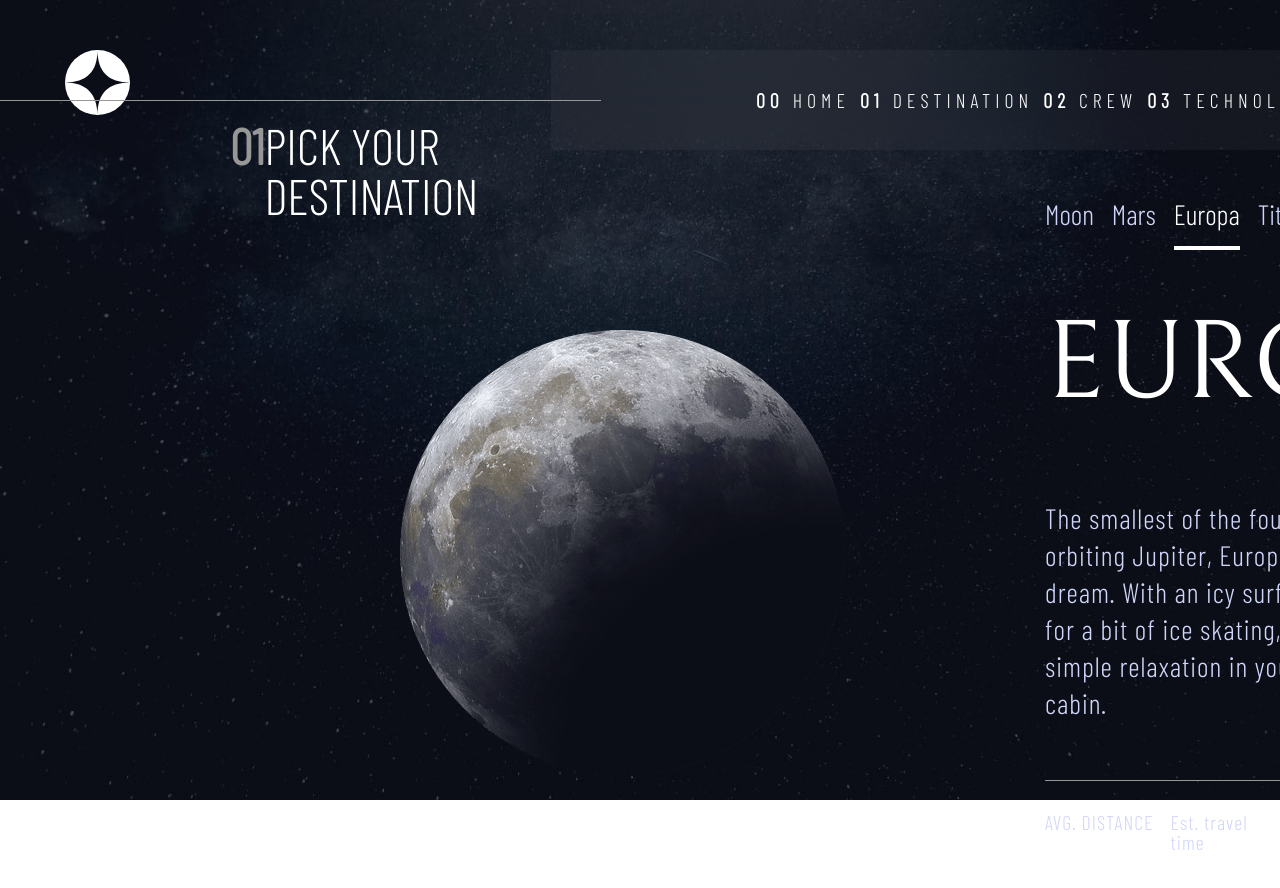
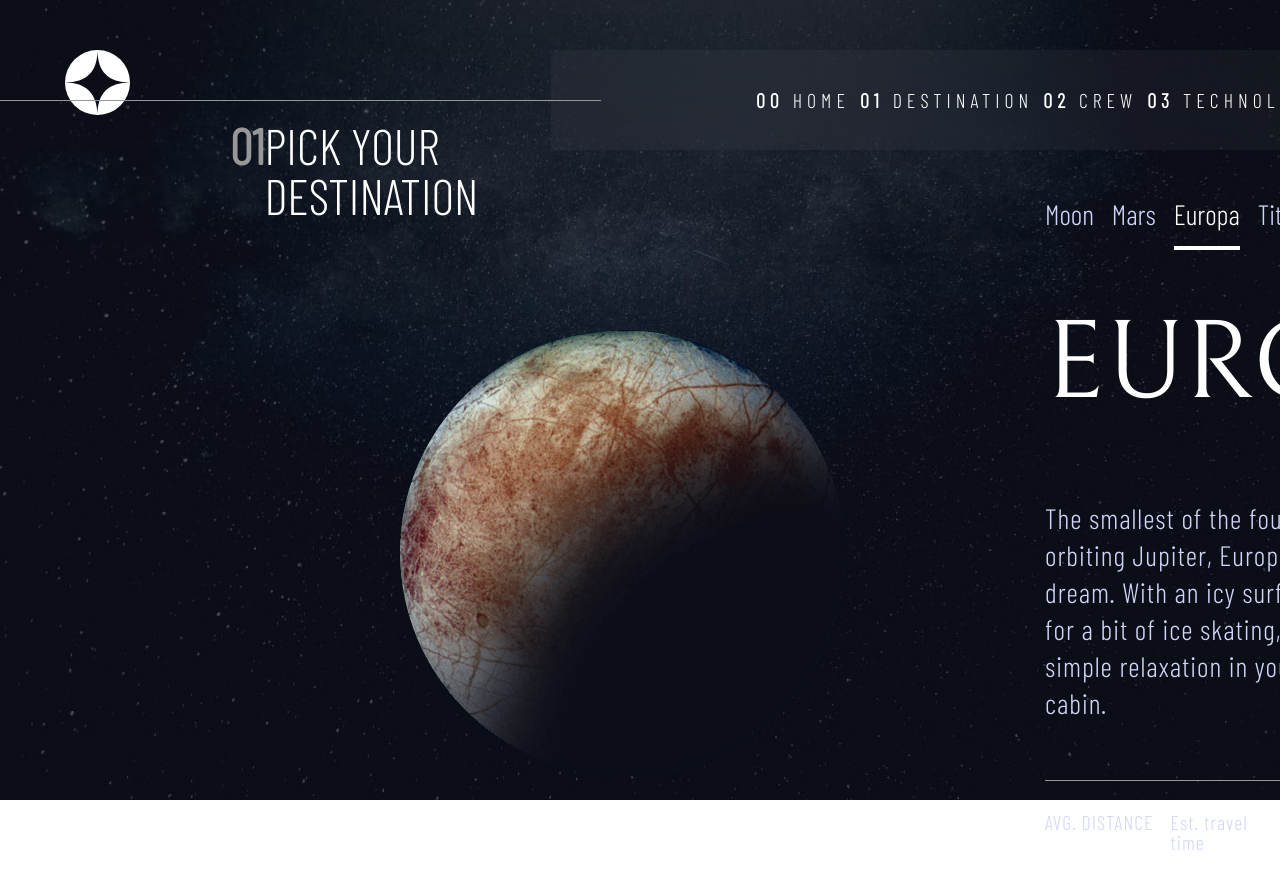
Before and after one commit to RominM/space-tourisme, a React (Create React App) app: page /destination/Europa in a window 1280 px wide. Shown: the top 888 px of the page. Built offline with nearby package versions, Linux system fonts and the light colour scheme.

Commit message:
fix: :bug: Get image of planet from json

```diff
--- a/src/Routes/Routing.jsx
+++ b/src/Routes/Routing.jsx
@@ -7,6 +7,7 @@ import Home from '../pages/Home';
 import Technology from '../pages/Technology';
 
 const Routing = () => {
+  //TODO try to put the useParams() here
   return (
     <Router>
       <Header />
--- /dev/null
+++ b/src/components/TitlePage.jsx
@@ -0,0 +1,12 @@
+import React from 'react';
+
+const TitlePage = (props) => {
+  return (
+    <div className="destination-title">
+      <span className="destination_head--nmb">{props.number}</span>
+      <span className="destination_head--title">{props.title}</span>
+    </div>
+  );
+};
+
+export default TitlePage;
--- a/src/components/destinations/PicturePlanet.jsx
+++ b/src/components/destinations/PicturePlanet.jsx
@@ -1,18 +1,18 @@
 import React from 'react';
-import moon from './../../assets/destination/image-moon.png';
+import TitlePage from '../TitlePage';
 
 const PicturePlanet = (props) => {
   const destinations = props.destinations;
-  const image = destinations.images;
+  const image = destinations.images.png;
+
+  const number = '01';
+  const title = 'PICK YOUR DESTINATION';
 
   return (
     <>
-      <div className="destination-title">
-        <span className="destination_head--nmb">01</span>
-        <span className="destination_head--title">PICK YOUR DESTINATION</span>
-      </div>
+      <TitlePage number={number} title={title} />
       <img
-        src={moon}
+        src={image}
         alt={destinations.name + ' pic'}
         width={445}
         height={445}
--- a/src/services/data/data.json
+++ b/src/services/data/data.json
@@ -3,7 +3,7 @@
     {
       "name": "Moon",
       "images": {
-        "png": "public/destination/image-moon.png",
+        "png": "/destination/image-moon.png",
         "webp": "./public/destination/image-moon.webp"
       },
       "description": "See our planet as you’ve never seen it before. A perfect relaxing trip away to help regain perspective and come back refreshed. While you’re there, take in some history by visiting the Luna 2 and Apollo 11 landing sites.",
@@ -13,7 +13,7 @@
     {
       "name": "Mars",
       "images": {
-        "png": "./../../../public/destination/image-mars.png",
+        "png": "/destination/image-mars.png",
         "webp": "./public/destination/image-mars.webp"
       },
       "description": "Don’t forget to pack your hiking boots. You’ll need them to tackle Olympus Mons, the tallest planetary mountain in our solar system. It’s two and a half times the size of Everest!",
@@ -23,7 +23,7 @@
     {
       "name": "Europa",
       "images": {
-        "png": "./../../../public/destination/image-europa.png",
+        "png": "/destination/image-europa.png",
         "webp": "./public/destination/image-europa.webp"
       },
       "description": "The smallest of the four Galilean moons orbiting Jupiter, Europa is a winter lover’s dream. With an icy surface, it’s perfect for a bit of ice skating, curling, hockey, or simple relaxation in your snug wintery cabin.",
@@ -33,7 +33,7 @@
     {
       "name": "Titan",
       "images": {
-        "png": "./../../../public/destination/image-titan.png",
+        "png": "/destination/image-titan.png",
         "webp": "./public/destination/image-titan.webp"
       },
       "description": "The only moon known to have a dense atmosphere other than Earth, Titan is a home away from home (just a few hundred degrees colder!). As a bonus, you get striking views of the Rings of Saturn.",
```
